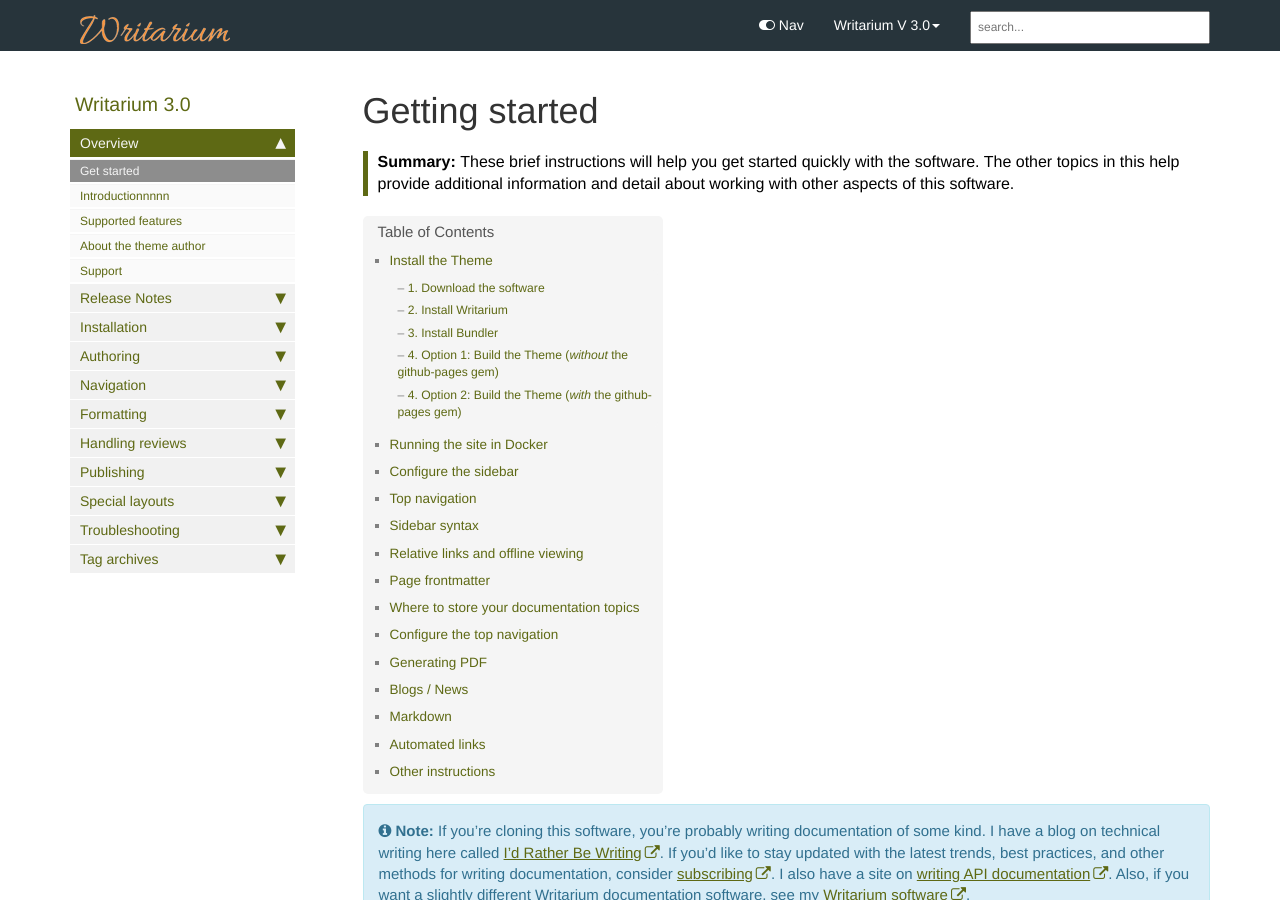
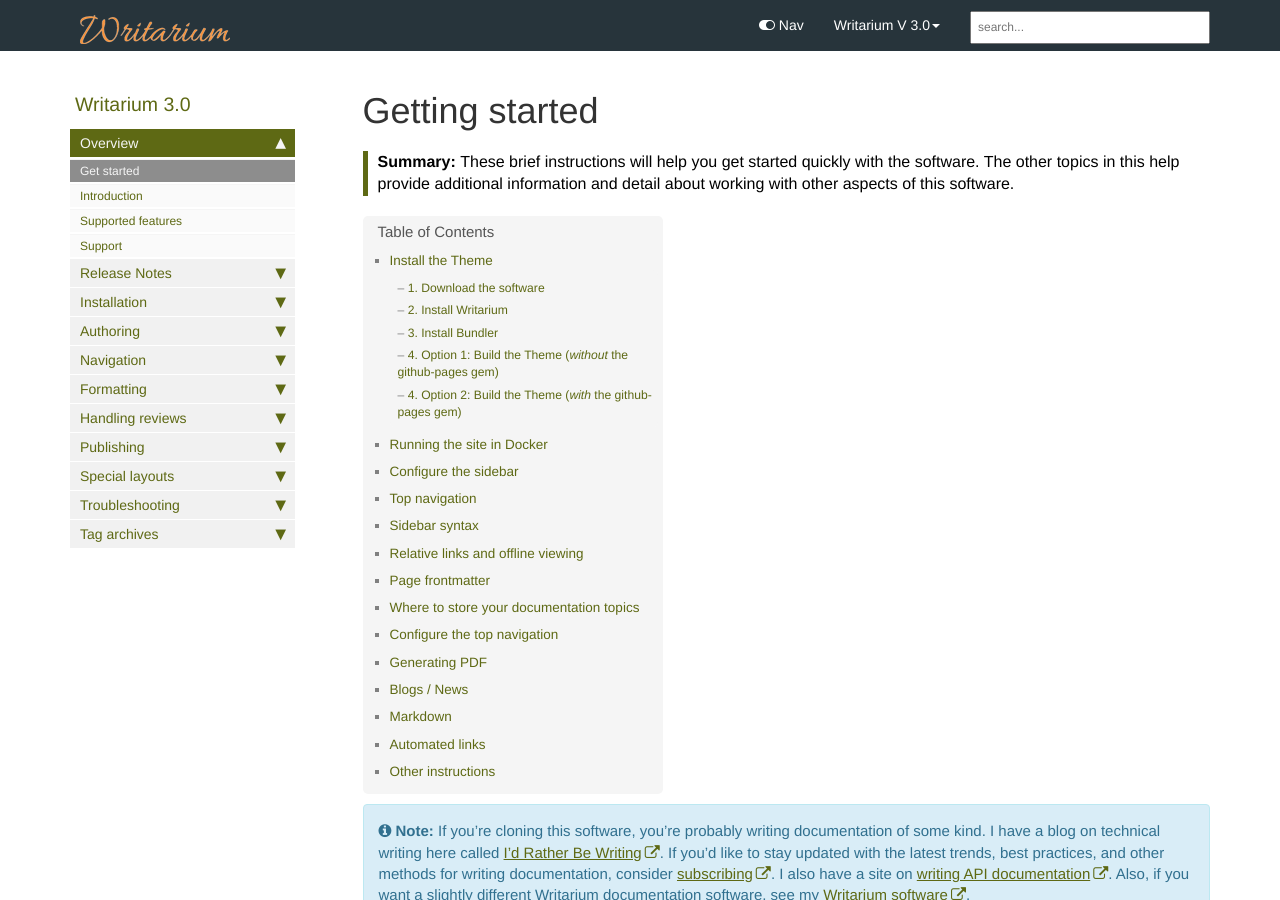
Before and after one commit to erichuang2015/jekyll-kbase, a Jekyll site: the page built from index.md, in a window 1280 px wide and 900 px high. Built offline with Jekyll 4.4.1, drawn with Linux system fonts in a browser that asks for light colours; nearby versions of some CDN libraries; comment, search, counter and statistics services are not loaded.

Commit message:
about page

```diff
--- a/_data/sidebars/mydoc_sidebar.yml
+++ b/_data/sidebars/mydoc_sidebar.yml
@@ -28,7 +28,7 @@
       output: web, pdf
       type: homepage
 
-    - title: Introductionnnnn
+    - title: Introduction
       url: /mydoc_introduction.html
       output: web, pdf
 
@@ -36,9 +36,9 @@
       url: /mydoc_supported_features.html
       output: web, pdf
 
-    - title: About the theme author
-      url: /mydoc_about.html
-      output: web, pdf
+#    - title: About the theme author
+#      url: /mydoc_about.html
+#      output: web, pdf
 
     - title: Support
       url: /mydoc_support.html
```
